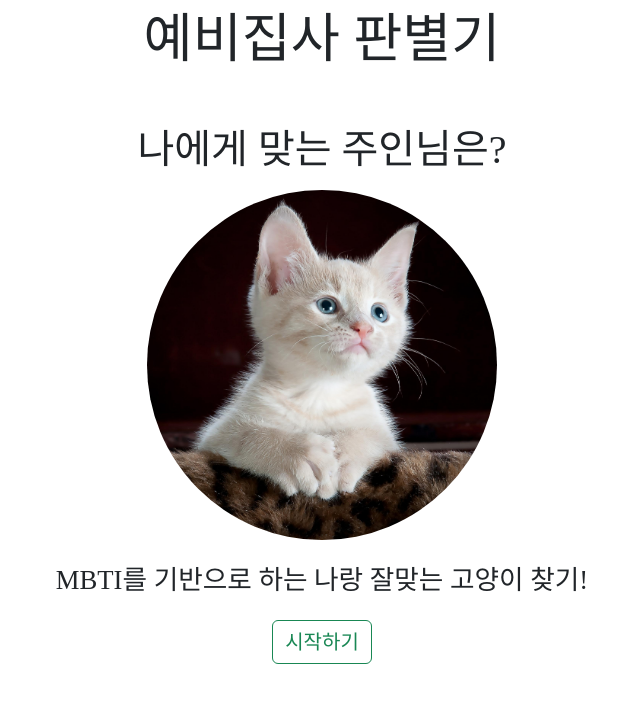
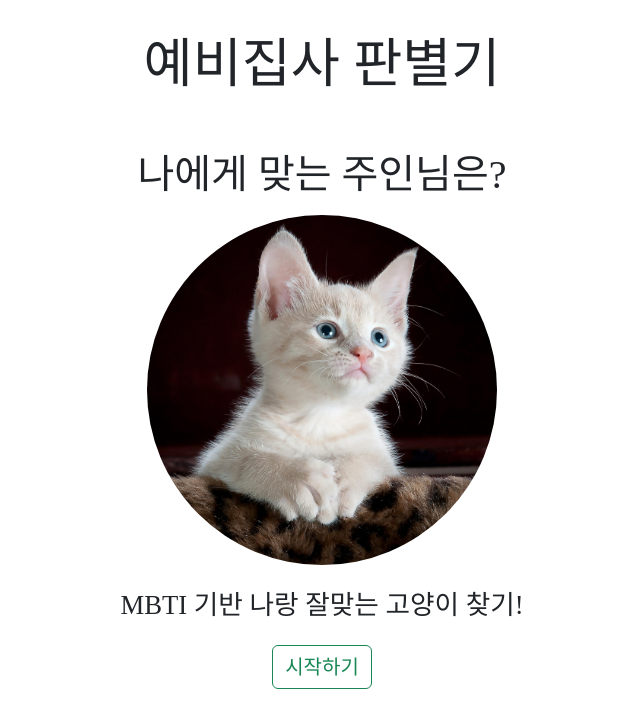
Before and after one commit to minji0123/mbti-test, a React (Create React App) app: page / in a window 1280 px wide. Shown: the top 728 px of the page, without its empty margins (318-958 px from the left). Built offline with nearby package versions, Linux system fonts and the light colour scheme; a web font is replaced by a local one.

Commit message:
ui 수정

```diff
--- a/src/pages/Home.js
+++ b/src/pages/Home.js
@@ -21,7 +21,7 @@ const Home = () => {
             <LogoImage>
                 <img alt="고양이사진" src={PangImage} className="rounded-circle" width={350} height={350}></img>
             </LogoImage>
-            <Desc>MBTI를 기반으로 하는 나랑 잘맞는 고양이 찾기!</Desc>
+            <Desc>MBTI 기반 나랑 잘맞는 고양이 찾기!</Desc>
             <Button variant="outline-success" style={{fontSize: "20px"}}
                     onClick={handleClickButton}
             >시작하기</Button>
@@ -37,6 +37,7 @@ const Wrapper = styled.div`
     height: 100vh;
     width:100%;
     font-family:"Cute Font";
+    padding:25px;
 
 `
 
--- a/src/pages/Question.js
+++ b/src/pages/Question.js
@@ -83,6 +83,7 @@ const Wrapper = styled.div`
     height: 100vh;
     width:100%;
     font-family:'Cute Font';
+    padding:25px;
 
 `
 
--- a/src/pages/Result.js
+++ b/src/pages/Result.js
@@ -18,7 +18,7 @@ const Result = () => {
         const result = ResultData.find((s) => {return s.best === mbti});
         setResultData(result);
     },[mbti])
-    // console.log('ㄴㅇㄴㅇ',resultData);
+    console.log('ㄴㅇㄴㅇ',resultData);
 
     return(
         <Wrapper>
@@ -29,7 +29,7 @@ const Result = () => {
                 <img alt="고양이사진" src={resultData.image} className="rounded-circle" width={350} height={350}></img>
             </LogoImage>
             <Desc>예비 집사님과 찰떡궁합인 고양이는 {resultData.name}입니다.</Desc>
-
+            <More>{resultData.desc}</More>
             <ButtonGroup>
                 <Button variant="outline-success" style={{fontSize: "20px"}}
                         onClick={() => navigate("/")}
@@ -49,7 +49,7 @@ const Wrapper = styled.div`
     height: 100vh;
     width:100%;
     font-family:"Cute Font";
-
+    padding:25px;
 `
 
 const Header = styled.div`
@@ -74,8 +74,13 @@ const Desc = styled.div`
     font-size: 20pt;
     margin-top:20px;
     margin-bottom:20px;
+`
+const More = styled.div`
+    font-size: 18pt;
+    margin-top:20px;
+    margin-bottom:20px;
+`
 
-`
 const Content = styled.div`
     font-size: 20pt;
     display: flex;
@@ -89,4 +94,6 @@ const ButtonGroup = styled.div`
     justify-content:center;
     align-items:center;
     flex-direction:row;
+    margin-bottom:20px;
+
 `
```
